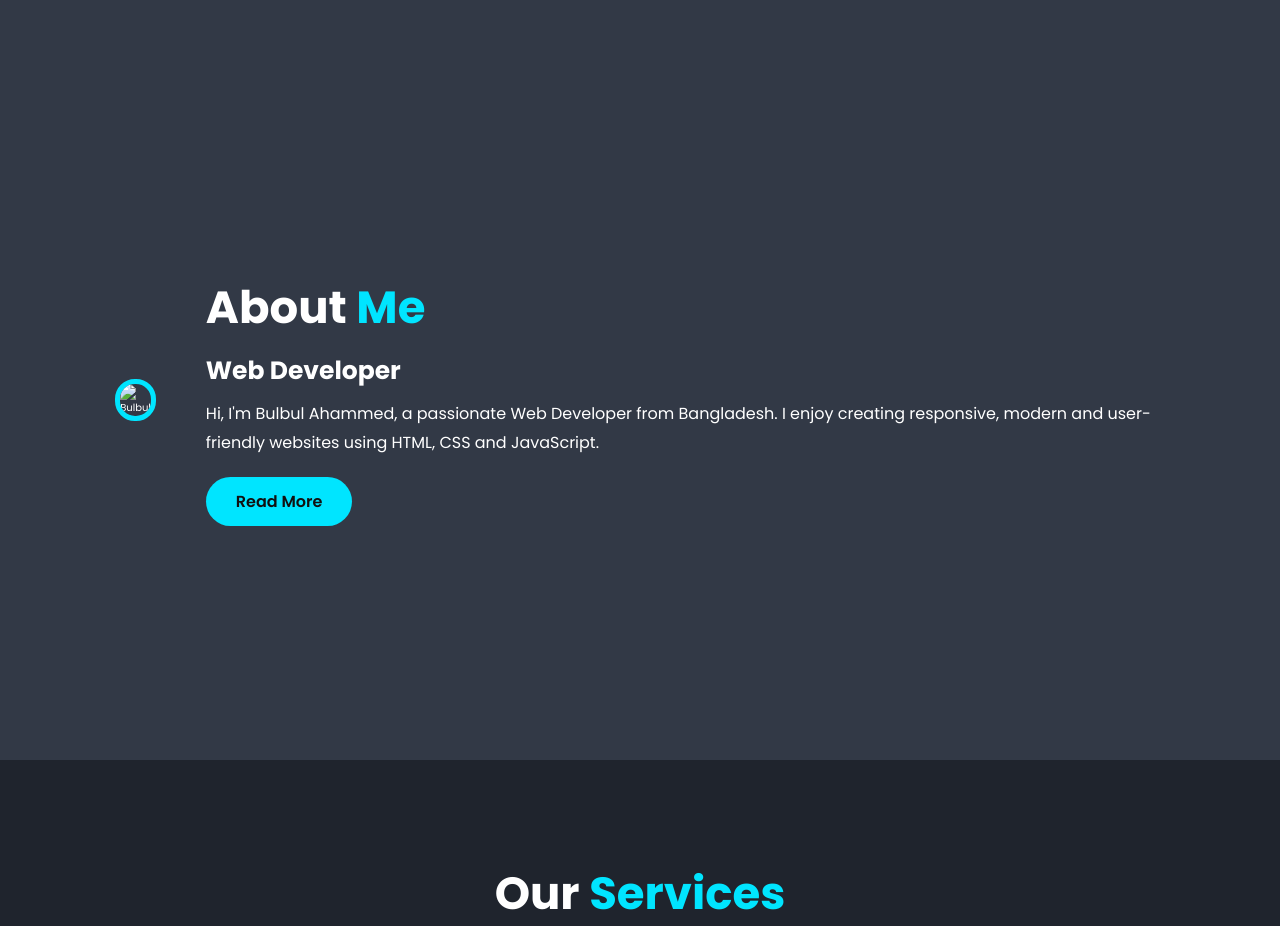
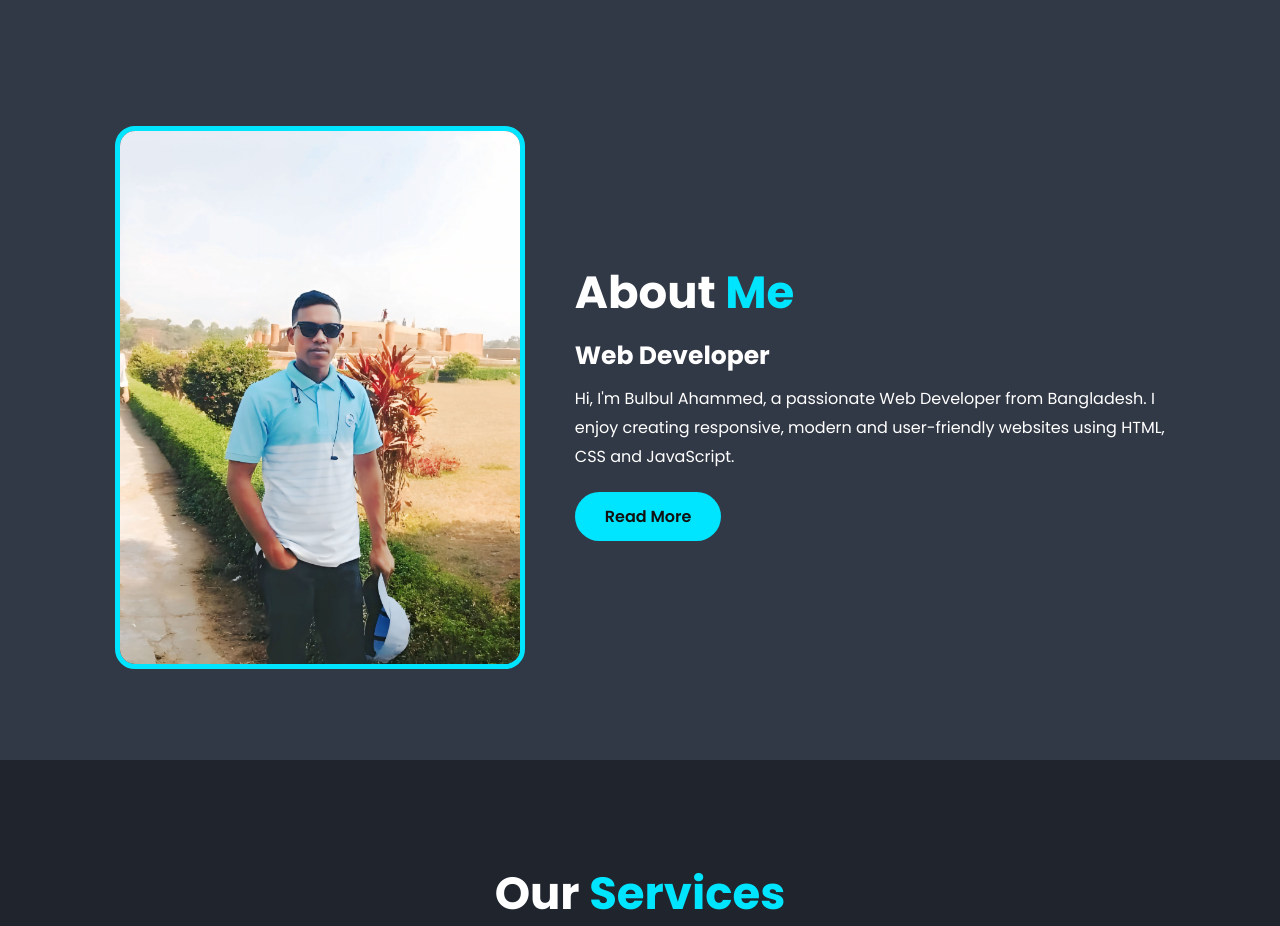
Before and after one commit to pathor7872/portfolio, a plain HTML site: page index.html in a window 1280 px wide. Shown: the part 840-1766 px from the top of the page. Drawn offline with nearby package versions, Linux system fonts and the light colour scheme; a script that the page names is missing.

Commit message:
Change about image src from images/about.jpg to about.jpg

```diff
--- a/index.html
+++ b/index.html
@@ -84,7 +84,7 @@
 
 <div class="about-img">
 
-<img src="images/about.jpg" alt="Bulbul">
+<img src="about.jpg" alt="Bulbul">
 
 </div>
 
```
